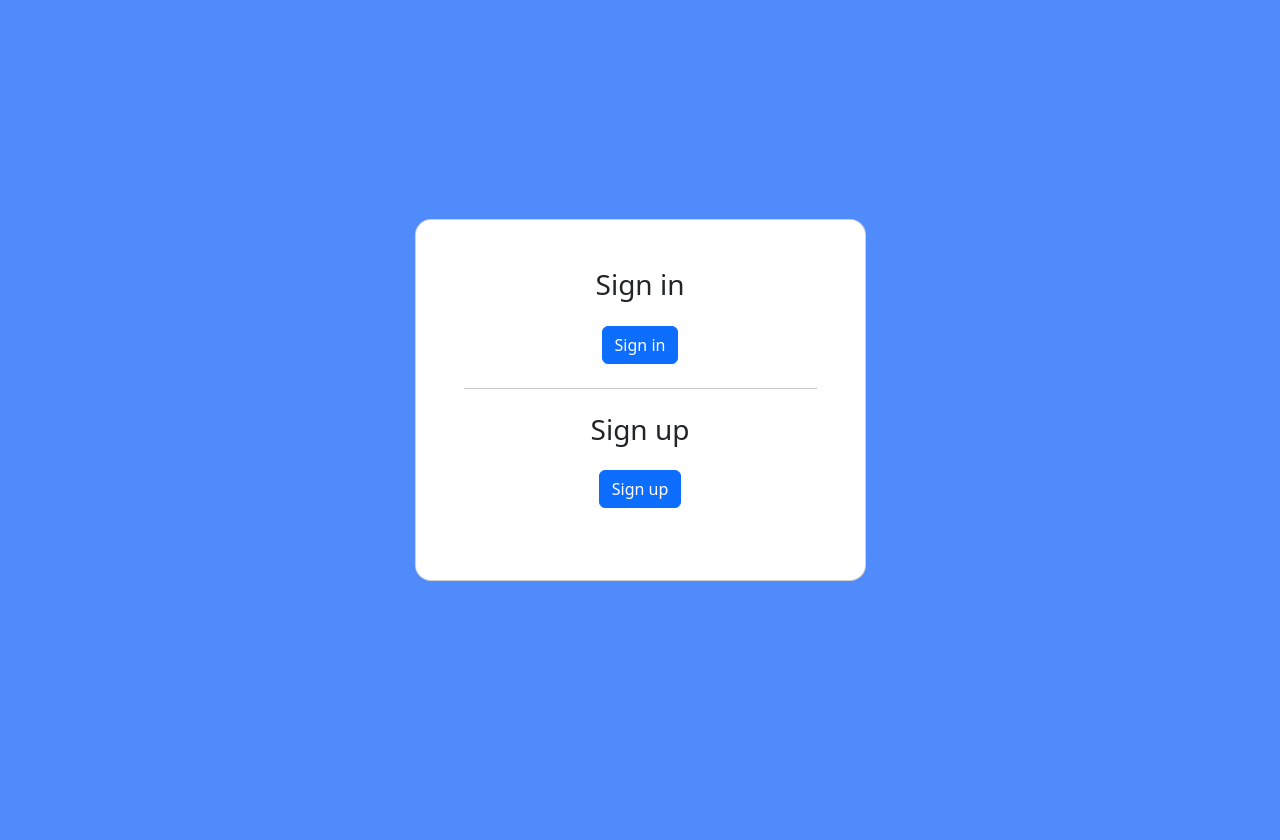
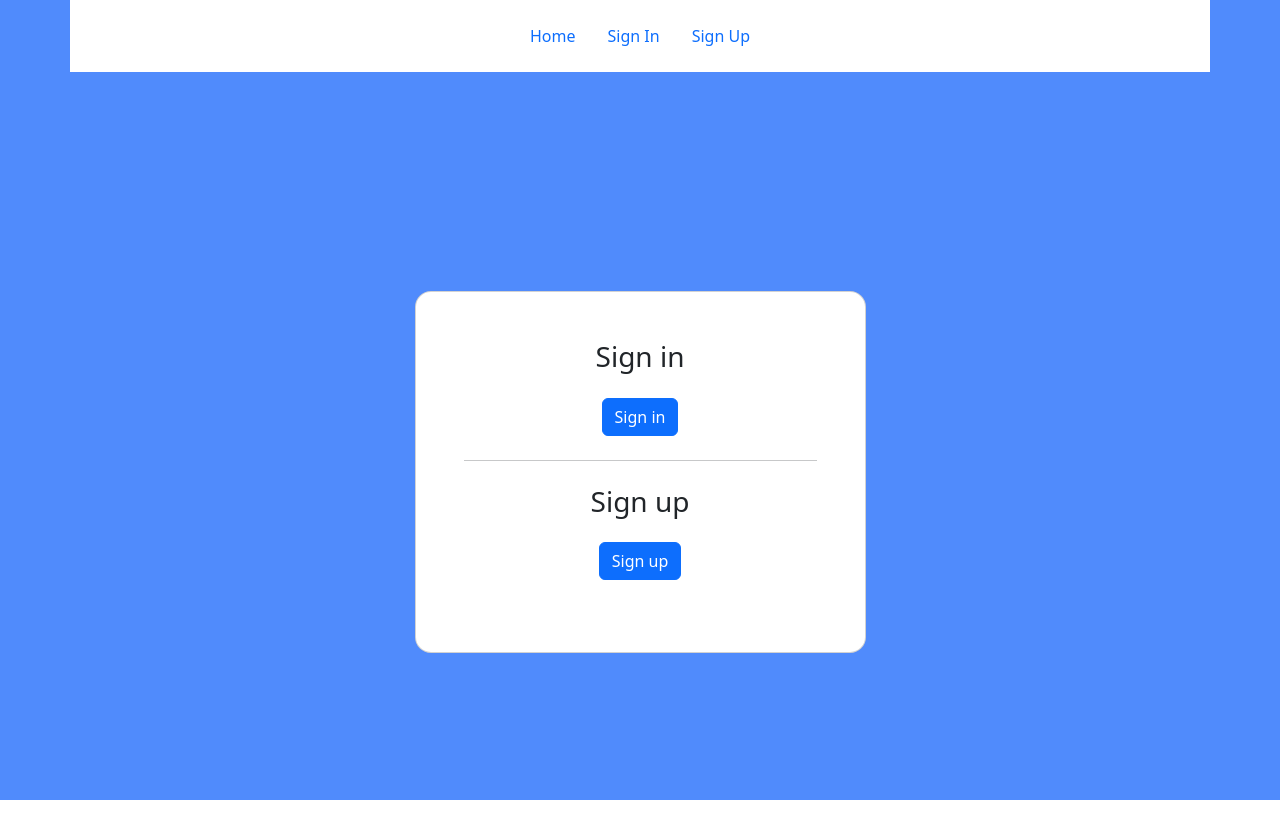
Before and after one commit to karlbernaldez/Fingerprint-Door-Lock, a Flask app: page / in a window 1280 px wide. Shown: the top 840 px of the page. Before the commit the page ends 581 px from the top, so only its background shows below. Run offline with Flask 2, Linux system fonts and the light colour scheme.

Commit message:
Code refactor

```diff
--- a/templates/base.html
+++ b/templates/base.html
@@ -10,11 +10,23 @@
 	{% endblock %}
 </head>
 <body>
+
+<section class="vh-100" style="background-color: #508bfc;">
+	<div class="container" style="background-color: white">
+    <header class="d-flex justify-content-center py-3" style="background-color: white">
+      <ul class="nav nav-pills">
+        <li class="nav-item"><a href="{{ url_for("index") }}" class="nav-link">Home</a></li>
+        <li class="nav-item"><a href="{{ url_for("login") }}" class="nav-link">Sign In</a></li>
+        <li class="nav-item"><a href="{{ url_for("register") }}" class="nav-link">Sign Up</a></li>
+      </ul>
+    </header>
+  </div>
 	{% with messages = get_flashed_messages() %}
 		{% if messages %}
 			{% for message in messages %}
-			<div class="alert alert-primary" role="alert">
+				<div class="alert alert-primary alert-dismissible fade show" role="alert">
 					{{ message }}
+					<button type="button" class="btn-close" data-bs-dismiss="alert" aria-label="Close"></button>
 				</div>
 			{% endfor %}
 		{% endif %}
@@ -22,7 +34,7 @@
 
 	{% block content %}
 	{% endblock %}
-
+</section>
 {% block script %}
 {% endblock %}
 
--- a/templates/index.html
+++ b/templates/index.html
@@ -1,7 +1,6 @@
 {% extends "base.html" %}
 
 {% block content %}
-	<section class="vh-100" style="background-color: #508bfc;">
 		<div class="container h-100">
 			<div class="row d-flex justify-content-center align-items-center h-100">
 				<div class="col-12 col-md-8 col-lg-6 col-xl-5">
@@ -23,6 +22,5 @@
 				</div>
 			</div>
 		</div>
-	</section>
 
 {% endblock %}
--- a/templates/login.html
+++ b/templates/login.html
@@ -1,7 +1,6 @@
 {% extends "base.html" %}
 
 {% block content %}
-	<section class="vh-100" style="background-color: #508bfc;">
 		<div class="container h-100">
 			<div class="row d-flex justify-content-center align-items-center h-100">
 				<div class="col-12 col-md-8 col-lg-6 col-xl-5">
@@ -30,5 +29,4 @@
 				</div>
 			</div>
 		</div>
-	</section>
 {% endblock %}
--- a/templates/register.html
+++ b/templates/register.html
@@ -1,7 +1,6 @@
 {% extends "base.html" %}
 
 {% block content %}
-	<section class="vh-100" style="background-color: #508bfc;">
 		<div class="container h-100">
 			<div class="row d-flex justify-content-center align-items-center h-100">
 				<div class="col-12 col-md-8 col-lg-6 col-xl-5">
@@ -30,5 +29,4 @@
 				</div>
 			</div>
 		</div>
-	</section>
 {% endblock %}
```
Also changed, not shown: templates/profile.html (added, +23 -0 lines), templates/protected.html (deleted, +0 -9 lines). Lines whose indentation alone changed are shown as unchanged.
